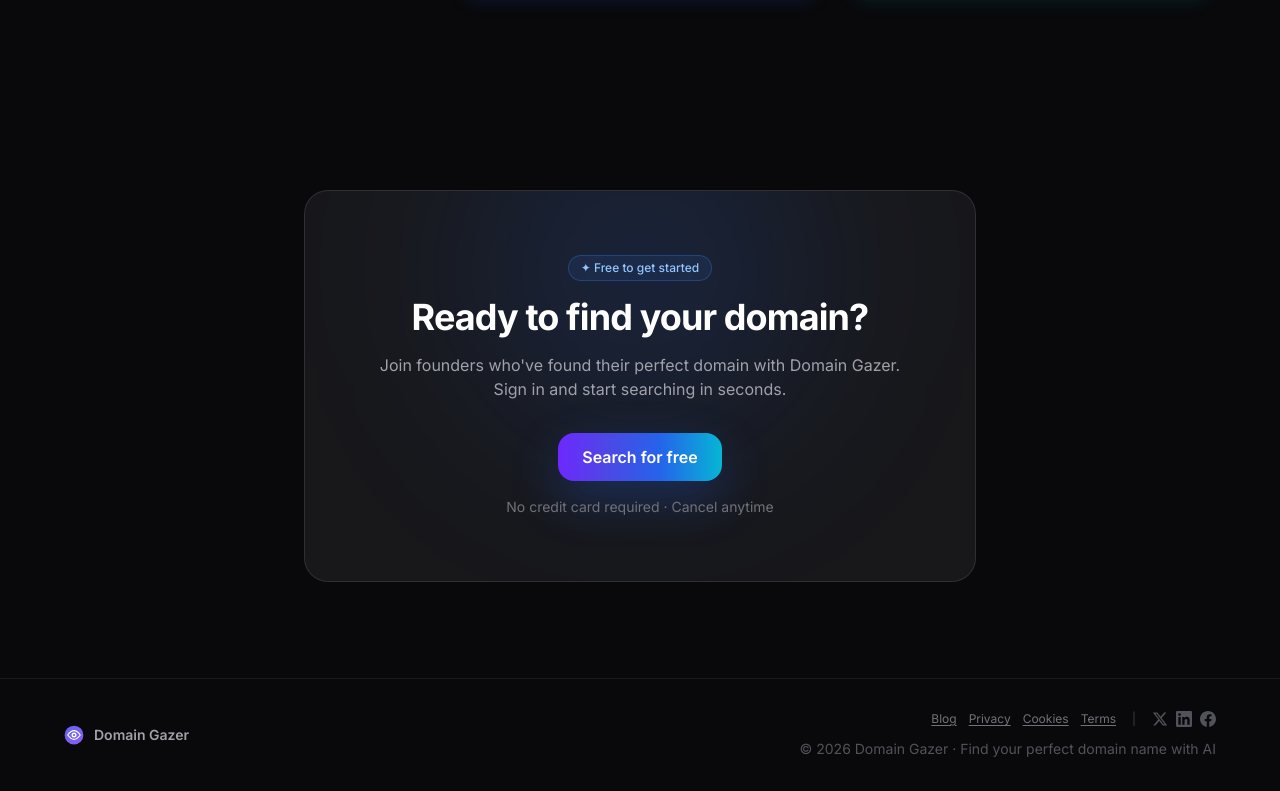
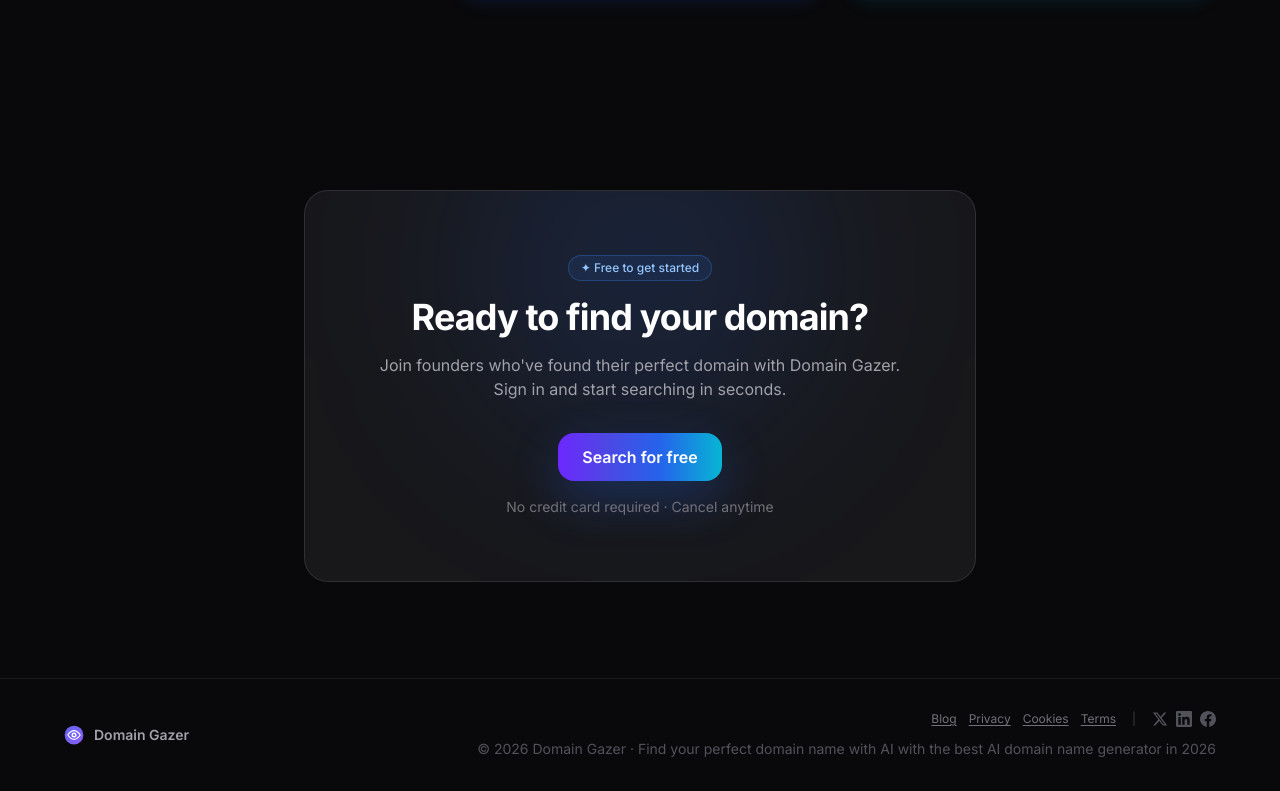
Before and after one commit to radoslavdodek/domaingazer, a Next.js app: page / in a window 1280 px wide. Shown: the part 4067-4858 px from the top of the page. Built offline with nearby package versions, Linux system fonts and the light colour scheme; no server answers.

Commit message:
STYLE: update footer text for enhanced clarity on AI domain generation benefits

```diff
--- a/src/components/LandingPage.tsx
+++ b/src/components/LandingPage.tsx
@@ -525,7 +525,7 @@
                 </a>
               </div>
             </div>
-            <p className="text-sm text-zinc-600">© 2026 Domain Gazer · Find your perfect domain name with AI</p>
+            <p className="text-sm text-zinc-600">© 2026 Domain Gazer · Find your perfect domain name with AI with the best AI domain name generator in 2026</p>
           </div>
         </div>
       </footer>
```
